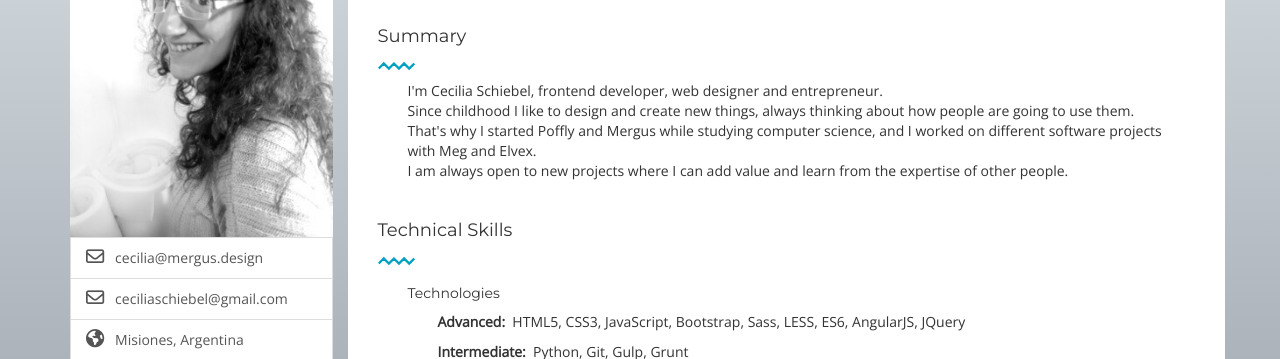
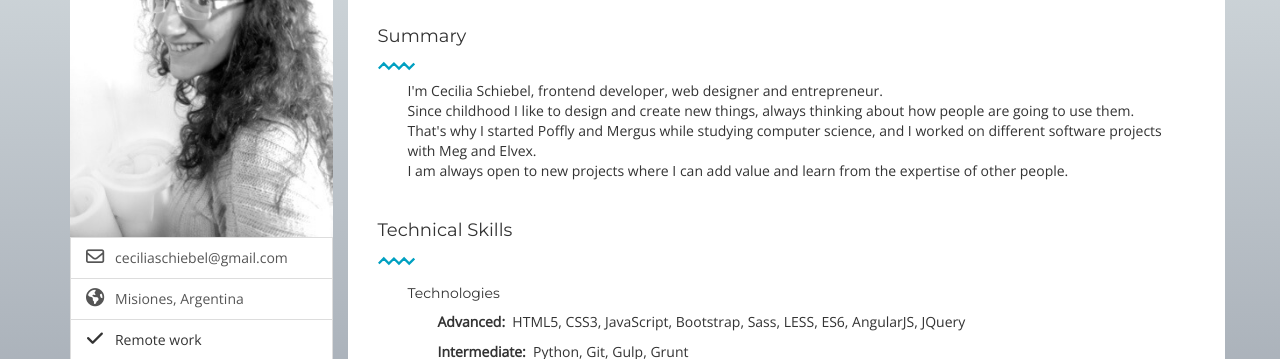
Before and after one commit to ceciliaschiebel/ceciliaschiebel.github.io, a plain HTML site: page index.html in a window 1280 px wide. Shown: the part 153-512 px from the top of the page. Drawn offline with nearby package versions, Linux system fonts and the light colour scheme.

Commit message:
remove old email

```diff
--- a/index.html
+++ b/index.html
@@ -37,10 +37,6 @@
                     <img class="img-responsive center-block" src="/assets/img/profile.jpg">
                     <!--datos-->
                     <ul class="list-group">
-                        <a href="mailto:cecilia@mergus.design?subject=Consulta%20CV" target="_blank" class="list-group-item">
-                            <span class="fa fa-envelope-o"></span>
-                            <span>&nbsp cecilia@mergus.design</span>
-                        </a>
                         <a href="mailto:ceciliaschiebel@gmail.com?subject=Consulta%20CV" target="_blank" class="list-group-item">
                             <span class="fa fa-envelope-o"></span>
                             <span>&nbsp ceciliaschiebel@gmail.com</span>
```
